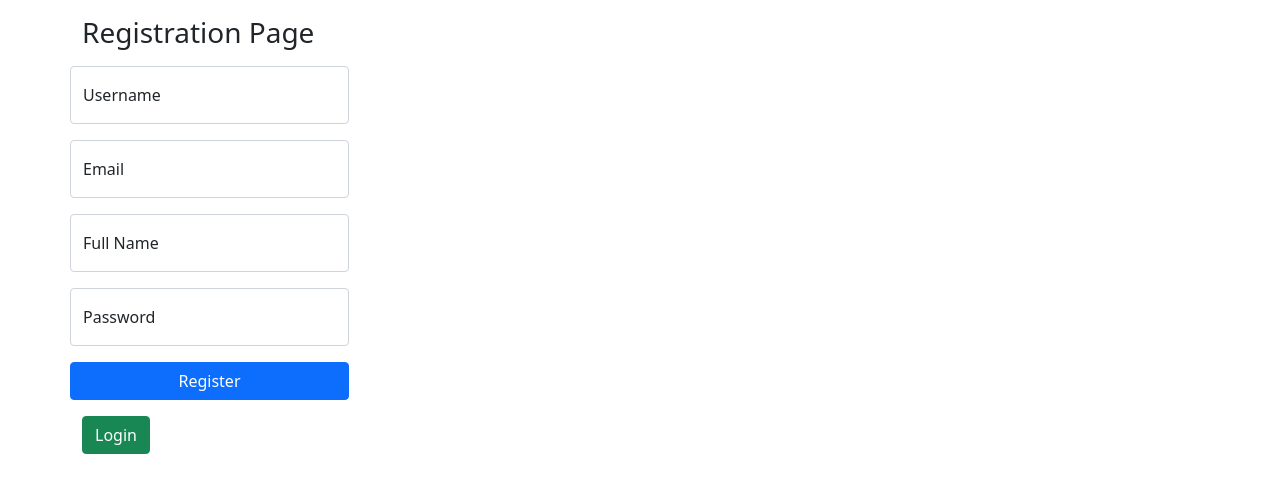
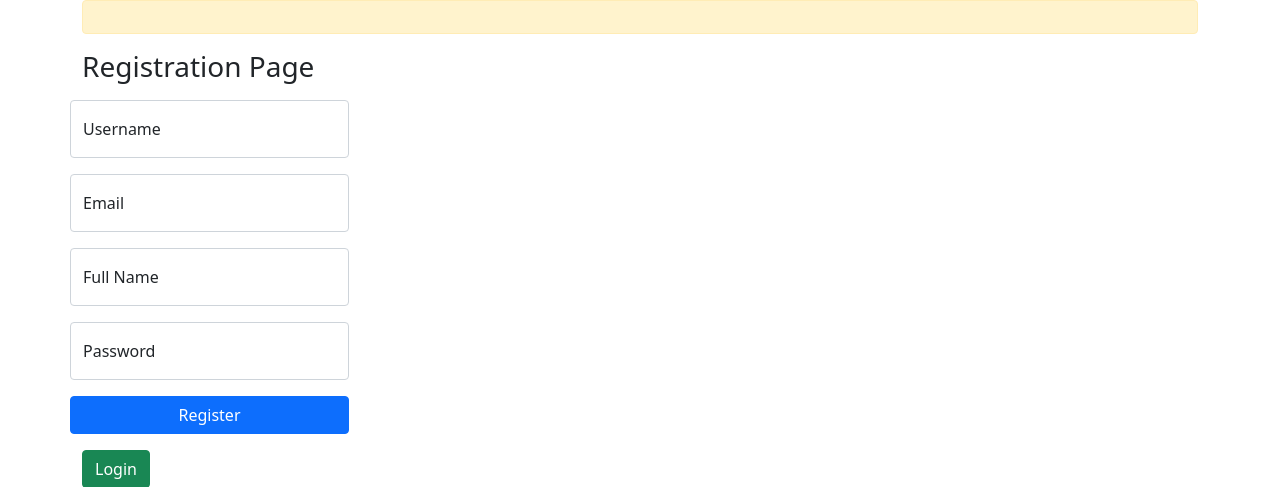
Before and after one commit to kusam-chandrahas-reddy/VulnApp, a Flask app: page /register in a window 1280 px wide. Shown: the part 56-543 px from the top of the page. Run offline with Flask 3, Linux system fonts and the light colour scheme; some libraries are stand-ins or nearby versions.

Commit message:
new commit adding register

```diff
--- a/templates/register.html
+++ b/templates/register.html
@@ -5,7 +5,9 @@
 {% block content%}
 
 <div class="container align-self-center">
-	<p class='mb-3'>{{message}}</p>
+	<div class="alert alert-warning" role="alert">
+		{{message}}
+	  </div>
 	<h3 class='mb-3'>Registration Page</h3>
 	<form class="g-3" method='post' action='/register'>
 		<div class="row form-floating col-md-3 mb-3">
```
